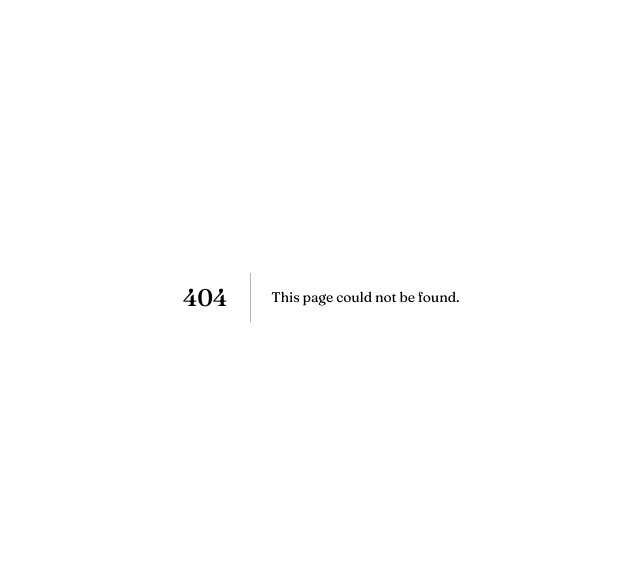
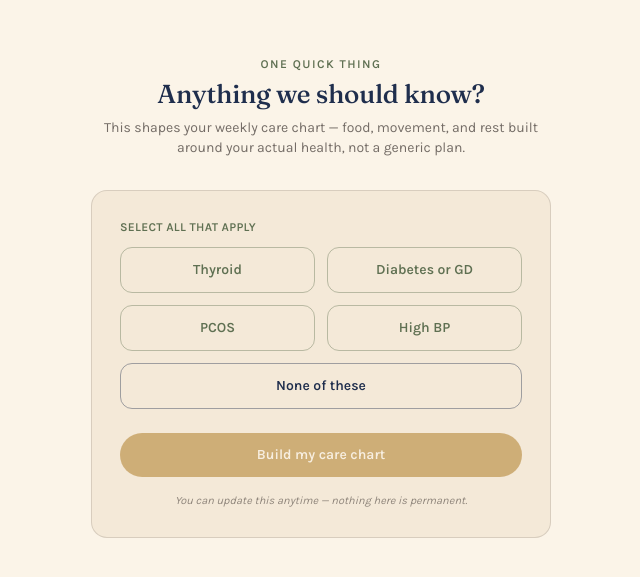
Before and after one commit to riddlerunroop/mom-village, a Next.js app: page /care-quiz in a window 1280 px wide. Before the commit this address had no page. Shown: the part 103-680 px from the top of the page, without its empty margins (319-959 px from the left). Built offline with nearby package versions, Linux system fonts and the light colour scheme; no server answers.

Commit message:
Add Care Chart foundation: schema, week calculator, health quiz

```diff
--- /dev/null
+++ b/src/app/care-quiz/page.tsx
@@ -0,0 +1,136 @@
+"use client";
+
+import { useState, useEffect } from "react";
+import { useRouter } from "next/navigation";
+import { createClient } from "@/lib/supabase/client";
+
+const HEALTH_FLAGS = [
+  { key: "thyroid", label: "Thyroid" },
+  { key: "diabetes_gd", label: "Diabetes or GD" },
+  { key: "pcos", label: "PCOS" },
+  { key: "high_bp", label: "High BP" },
+];
+
+export default function CareQuizPage() {
+  const router = useRouter();
+  const supabase = createClient();
+
+  const [selectedFlags, setSelectedFlags] = useState<string[]>([]);
+  const [noneSelected, setNoneSelected] = useState(false);
+  const [loading, setLoading] = useState(false);
+  const [error, setError] = useState("");
+
+  function toggleFlag(key: string) {
+    setNoneSelected(false);
+    setSelectedFlags((prev) =>
+      prev.includes(key) ? prev.filter((f) => f !== key) : [...prev, key]
+    );
+  }
+
+  function selectNone() {
+    setNoneSelected(true);
+    setSelectedFlags([]);
+  }
+
+  async function handleSubmit(e: React.FormEvent) {
+    e.preventDefault();
+    setError("");
+    setLoading(true);
+
+    const {
+      data: { user },
+    } = await supabase.auth.getUser();
+
+    if (!user) {
+      setLoading(false);
+      router.push("/login");
+      return;
+    }
+
+    const { error: upsertError } = await supabase.from("user_care_profile").upsert({
+      user_id: user.id,
+      health_flags: selectedFlags,
+      updated_at: new Date().toISOString(),
+    });
+
+    setLoading(false);
+
+    if (upsertError) {
+      setError(upsertError.message);
+      return;
+    }
+
+    router.push("/dashboard");
+  }
+
+  return (
+    <div className="min-h-screen bg-ivory flex items-center justify-center px-6 py-12">
+      <div className="w-full max-w-[460px]">
+        <div className="text-center mb-8">
+          <div className="text-xs tracking-[0.12em] uppercase text-sage-deep font-semibold mb-2">
+            one quick thing
+          </div>
+          <h1 className="font-display text-[26px] text-indigo">
+            Anything we should know?
+          </h1>
+          <p className="text-sm text-ink/65 mt-2">
+            This shapes your weekly care chart — food, movement, and rest
+            built around your actual health, not a generic plan.
+          </p>
+        </div>
+
+        <form
+          onSubmit={handleSubmit}
+          className="bg-ivory-2 rounded-2xl border border-line p-7"
+        >
+          <label className="block text-xs font-semibold uppercase tracking-wide text-sage-deep mb-3">
+            Select all that apply
+          </label>
+
+          <div className="grid grid-cols-2 gap-3 mb-3">
+            {HEALTH_FLAGS.map((flag) => (
+              <button
+                key={flag.key}
+                type="button"
+                onClick={() => toggleFlag(flag.key)}
+                className={`py-3 rounded-xl text-sm font-semibold border-[1.5px] transition-colors ${
+                  selectedFlags.includes(flag.key)
+                    ? "bg-sage-deep text-ivory border-sage-deep"
+                    : "text-sage-deep border-sage-deep/40"
+                }`}
+              >
+                {flag.label}
+              </button>
+            ))}
+          </div>
+
+          <button
+            type="button"
+            onClick={selectNone}
+            className={`w-full py-3 rounded-xl text-sm font-semibold border-[1.5px] mb-6 transition-colors ${
+              noneSelected
+                ? "bg-indigo text-ivory border-indigo"
+                : "text-indigo border-indigo/40"
+            }`}
+          >
+            None of these
+          </button>
+
+          {error && <p className="text-terracotta text-sm mb-4">{error}</p>}
+
+          <button
+            type="submit"
+            disabled={loading || (!noneSelected && selectedFlags.length === 0)}
+            className="w-full py-3 rounded-full bg-gold-deep text-ivory font-semibold text-sm disabled:opacity-50"
+          >
+            {loading ? "Saving…" : "Build my care chart"}
+          </button>
+
+          <p className="text-[11px] text-ink/50 mt-4 text-center italic">
+            You can update this anytime — nothing here is permanent.
+          </p>
+        </form>
+      </div>
+    </div>
+  );
+}
--- /dev/null
+++ b/src/lib/weekCalculator.ts
@@ -0,0 +1,23 @@
+// Powers the Weekly Care Chart. Unlike the Monthly Chart (which starts during
+// pregnancy), the Care Chart is about her postpartum recovery — so it only
+// starts counting once baby has actually arrived.
+
+export function calculateWeeksPostpartum(babyDob: string | null): number | null {
+  if (!babyDob) return null;
+
+  const dob = new Date(babyDob);
+  const now = new Date();
+  const diffMs = now.getTime() - dob.getTime();
+  const diffDays = Math.floor(diffMs / (1000 * 60 * 60 * 24));
+
+  if (diffDays < 0) return null; // baby not born yet
+
+  return Math.floor(diffDays / 7);
+}
+
+export function carePhaseLabel(weeksPostpartum: number): string {
+  if (weeksPostpartum <= 6) return "Early healing (0–6 weeks)";
+  if (weeksPostpartum <= 12) return "Finding rhythm (6–12 weeks)";
+  if (weeksPostpartum <= 26) return "Rebuilding (3–6 months)";
+  return "Strong again (6–12 months+)";
+}
```
Also changed, not shown: 1 other file (tests, documents, lock files or other folders).
